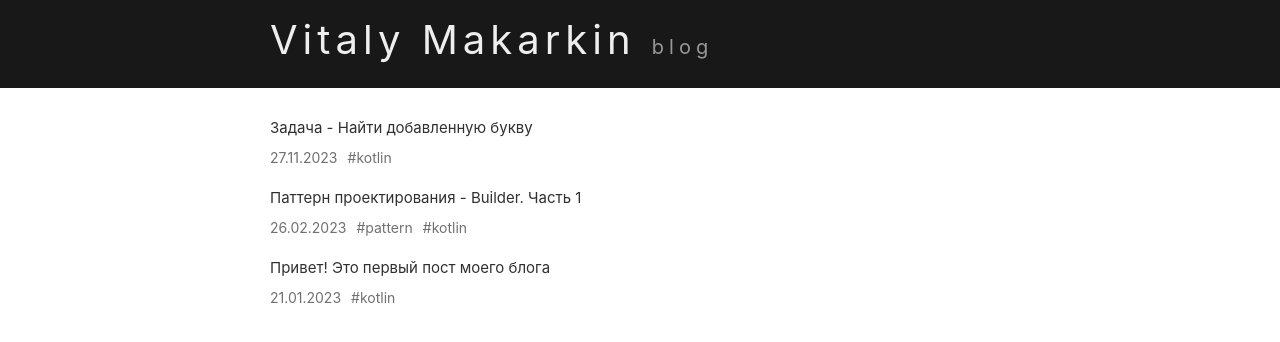
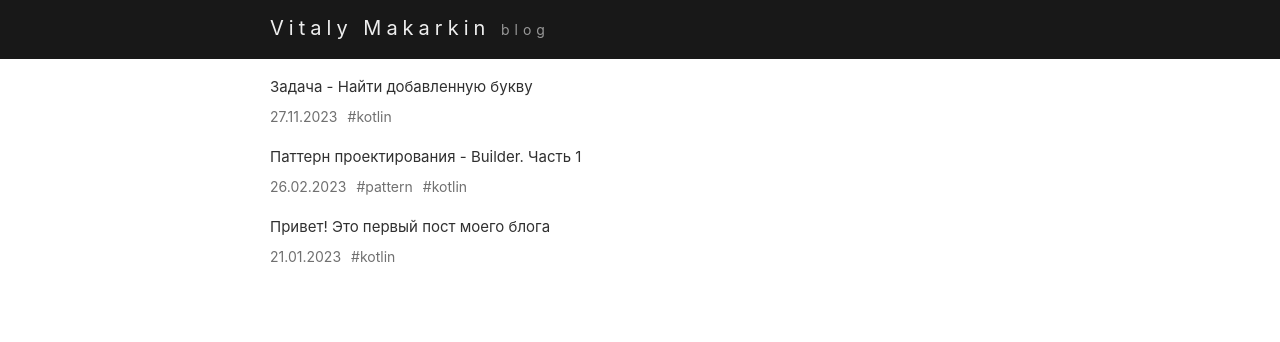
Before and after one commit to VitalyMakarkin/vitalymakarkin.github.io, a Jekyll site: the page built from index.md, in a window 1280 px wide. Shown: the top 342 px of the page. Built offline with Jekyll 4.4.1, drawn with Linux system fonts in a browser that asks for light colours.

Commit message:
Update topbar style

```diff
--- a/_sass/base.scss
+++ b/_sass/base.scss
@@ -93,11 +93,11 @@ header {
 }
 
 .content {
-  padding: 30px;
+  padding: 18px 30px 18px 30px;
 }
 
 .header {
-  font-size: 40px;
+  font-size: 20px;
   letter-spacing: 5px;
 }
 
@@ -107,7 +107,7 @@ header {
 }
 
 .header .label {
-  font-size: 20px;
+  font-size: 14px;
   color: $header-label-color;
 }
 
@@ -128,16 +128,16 @@ header {
 
 @media (max-width: 767px) {
   .content {
-    padding: 26px 15px 24px 15px;
+    padding: 18px 15px 16px 15px;
   }
 
   .header {
-    font-size: 30px;
+    font-size: 20px;
     letter-spacing: 2px;
   }
 
   .header .label {
-    font-size: 15px;
+    font-size: 14px;
   }
 
   .separator {
```
